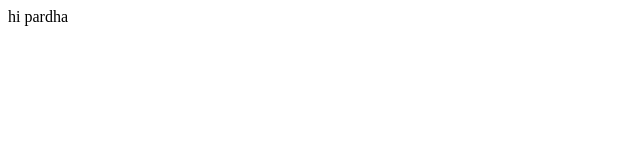
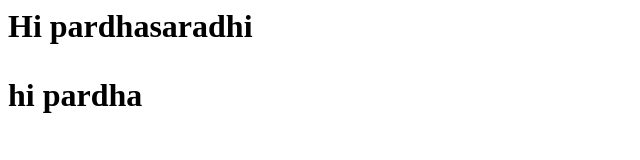
Before and after one commit to pardha-code/learning-git, a plain HTML site: page index.html in a window 1280 px wide. Shown: the whole page, without its empty margins (0-640 px from the left). Drawn offline with Linux system fonts and the light colour scheme.

Commit message:
added h1 tag to index.html

```diff
--- a/index.html
+++ b/index.html
@@ -1,4 +1,5 @@
 <html>
 <title>this is our website</title>
+<h1>Hi pardhasaradhi</h>
 <p> hi pardha </p>
 </html>
```
